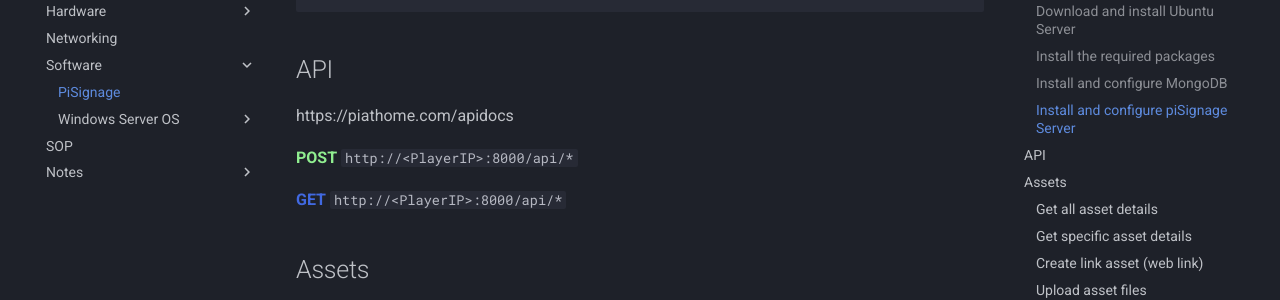
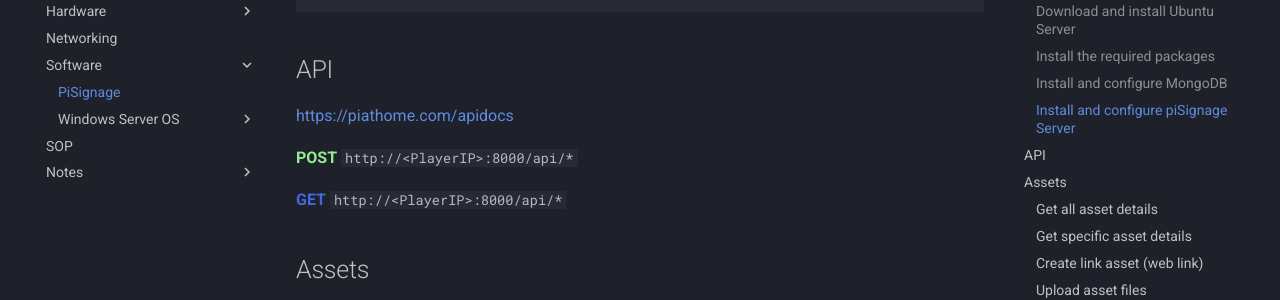
Before and after one commit to rmscode/binary-garden, an MkDocs documentation site: the page built from docs/software/pisignage.md, in a window 1280 px wide and 900 px high, scrolled down 1935 px. Shown: the part 151-451 px from the top of the window. Built offline with MkDocs 1.6.1 and Material for MkDocs 9.7.7, drawn with Linux system fonts in a browser that asks for light colours; comment, search, counter and statistics services are not loaded.

Commit message:
Update pisignage.md

```diff
--- a/docs/software/pisignage.md
+++ b/docs/software/pisignage.md
@@ -82,7 +82,7 @@
 
 ## API
 
-https://piathome.com/apidocs
+<https://piathome.com/apidocs>
 
 <span style="color:lightgreen">**POST**</span> `http://<PlayerIP>:8000/api/*`
 
```
